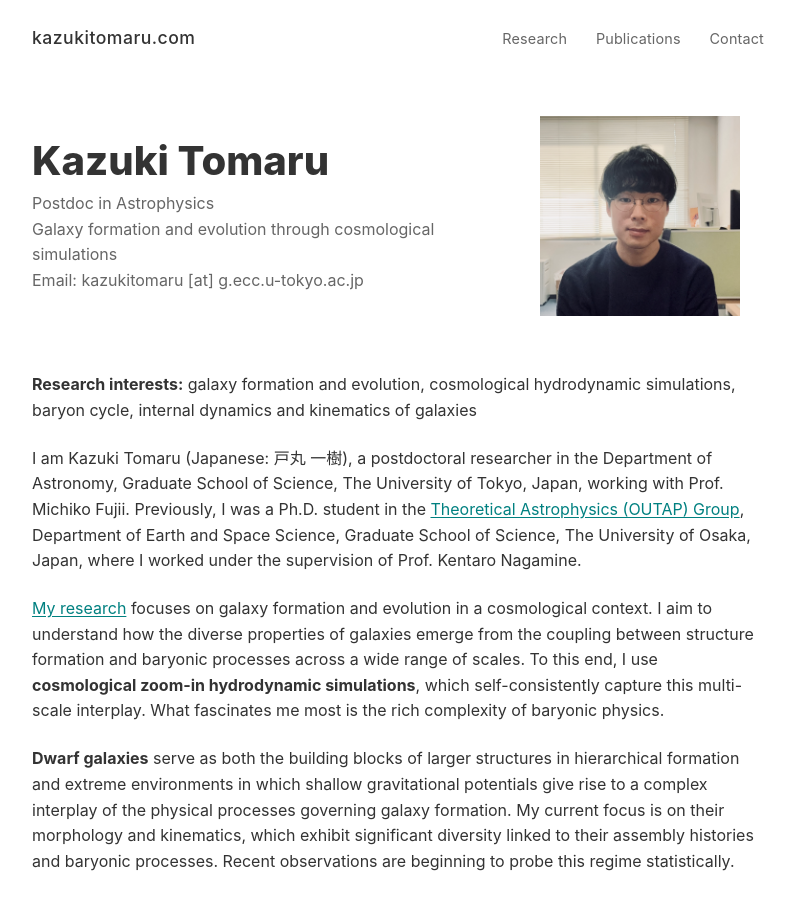
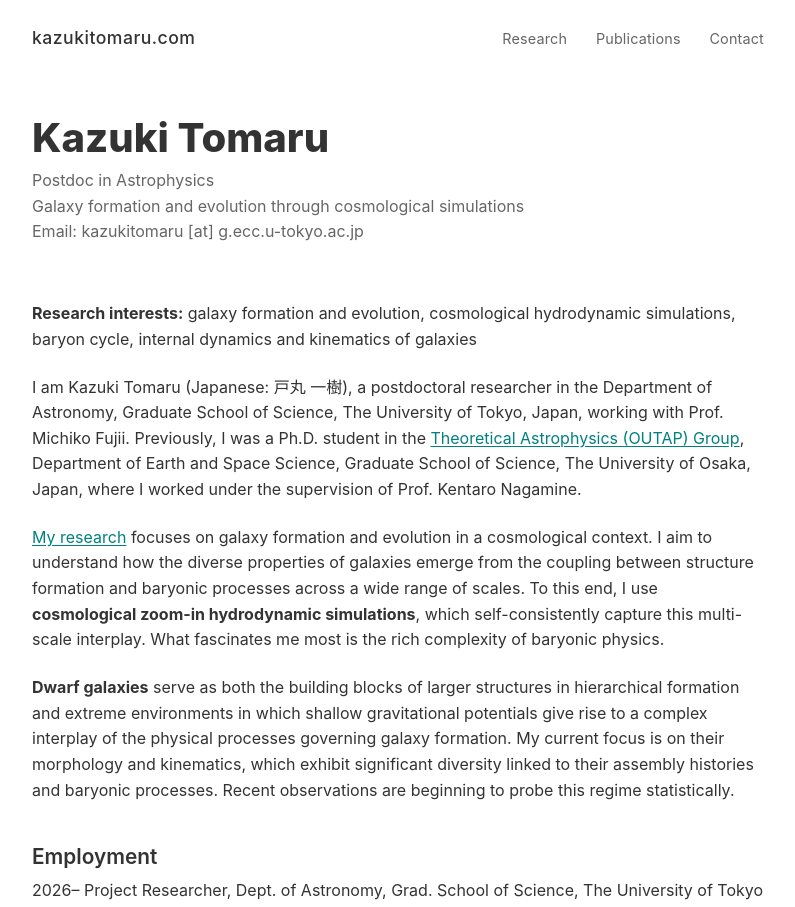
Before and after one commit to kazukitomaru/kazukitomaru.github.io, a plain HTML site: page index.html in a window 1280 px wide. Shown: the top 907 px of the page, without its empty margins (242-1037 px from the left). Drawn offline with Linux system fonts and the light colour scheme.

Commit message:
docs: tweak webpage content

```diff
--- a/index.html
+++ b/index.html
@@ -256,9 +256,9 @@
                     </div>
                 </div>
 
-                <div class="profile__photo">
+                <!-- <div class="profile__photo">
                     <img src="profile.jpg" alt="Kazuki Tomaru">
-                </div>
+                </div> -->
             </div>
 
             <p><strong>Research interests:</strong> galaxy formation and evolution, cosmological hydrodynamic
```
